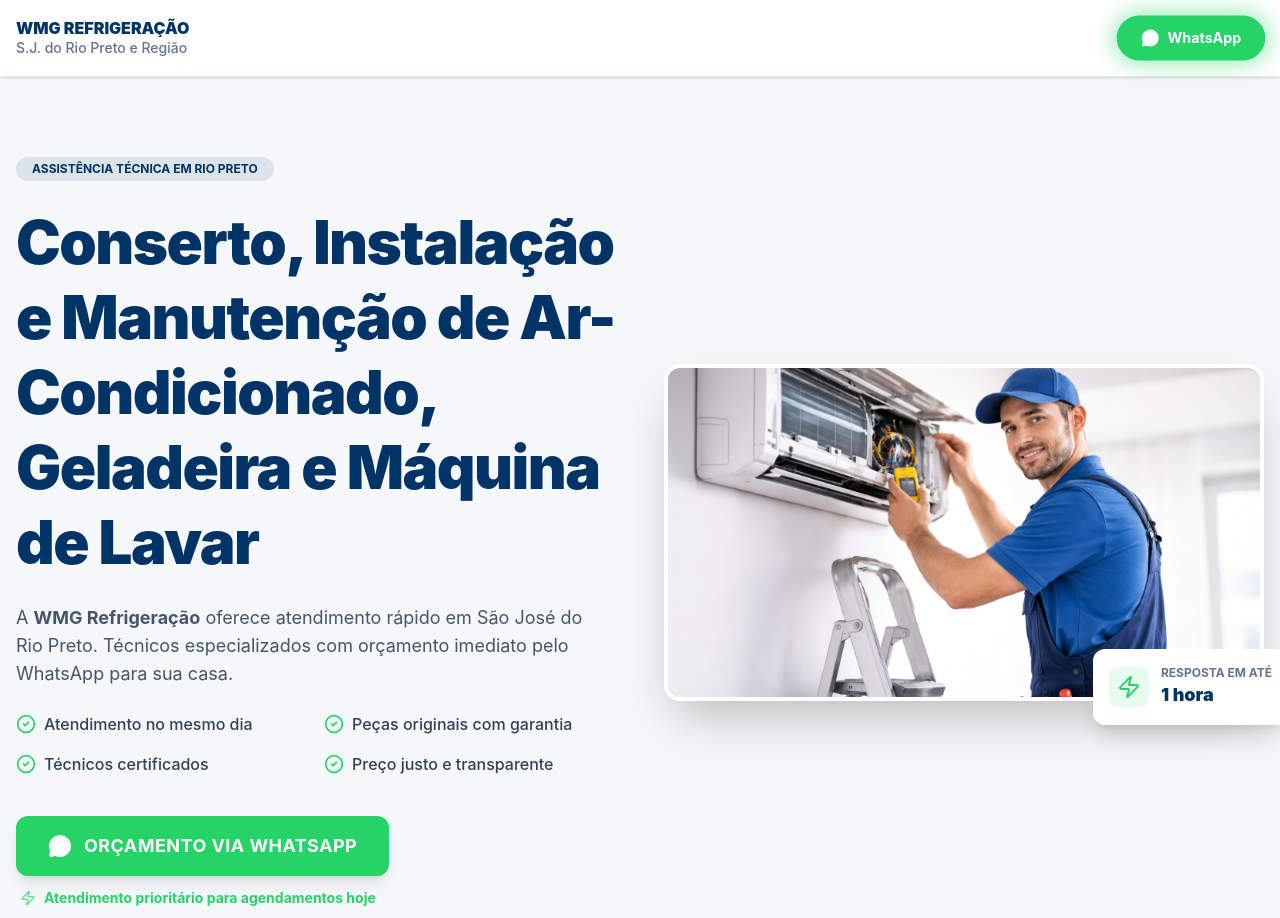
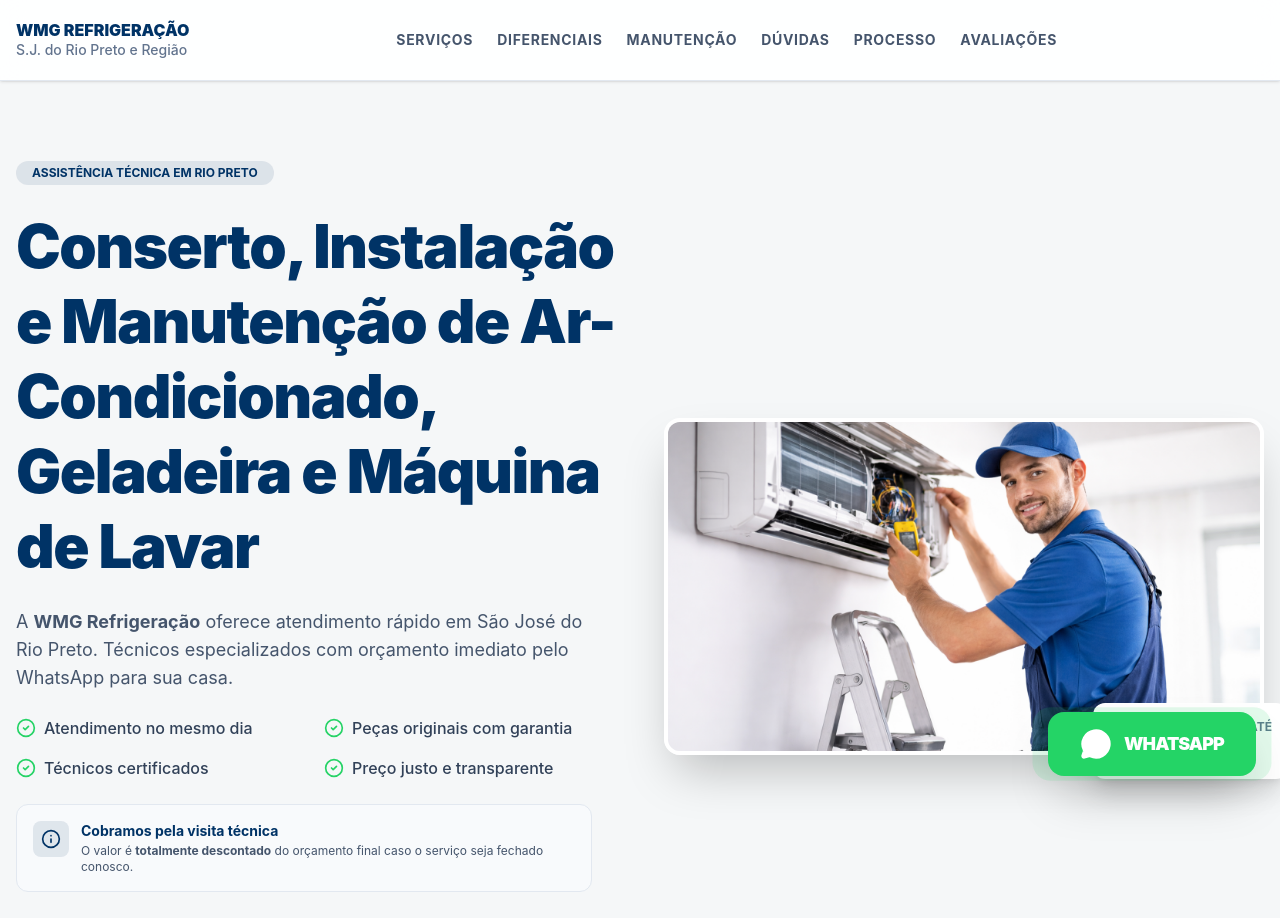
Before and after one commit to giovanagarcia1609-cell/wmg-refrigeracao, a React (Vite) app: page / in a window 1280 px wide. Shown: the top 918 px of the page. Built offline with nearby package versions, Linux system fonts and the light colour scheme.

Commit message:
Update App.tsx

```diff
--- a/src/App.tsx
+++ b/src/App.tsx
@@ -3,7 +3,8 @@
  * SPDX-License-Identifier: Apache-2.0
  */
 
-import { motion } from "motion/react";
+import { useState } from "react";
+import { motion, AnimatePresence } from "motion/react";
 import {
   MessageCircle,
   CheckCircle2,
@@ -19,12 +20,26 @@ import {
   Star,
   ArrowRight,
   Award,
-  HelpCircle
+  HelpCircle,
+  Info,
+  Menu,
+  X
 } from "lucide-react";
 
 const WHATSAPP_LINK = "https://wa.me/5517996685368?text=Ol%C3%A1%2C%20tudo%20bem%3F%20Gostaria%20de%20agendar%20com%20um%20t%C3%A9cnico%20da%20WMG%20refrigera%C3%A7%C3%A3o!";
 
 export default function App() {
+  const [isMenuOpen, setIsMenuOpen] = useState(false);
+
+  const navItems = [
+    { label: "Serviços", href: "#servicos" },
+    { label: "Diferenciais", href: "#por-que-wmg" },
+    { label: "Manutenção", href: "#reparo-manutencao" },
+    { label: "Dúvidas", href: "#faq" },
+    { label: "Processo", href: "#como-funciona" },
+    { label: "Avaliações", href: "#avaliacoes" },
+  ];
+
   // Schema.org JSON-LD for LocalBusiness
   const schemaMarkup = {
     "@context": "https://schema.org",
@@ -77,8 +92,8 @@ export default function App() {
       </script>
 
       {/* Header */}
-      <header className="sticky top-0 z-50 w-full py-4 bg-white border-b border-slate-200 shadow-sm">
-        <div className="max-w-7xl mx-auto px-4 flex justify-between items-center">
+      <header className="sticky top-0 z-50 w-full bg-white/90 backdrop-blur-md border-b border-slate-200 shadow-sm">
+        <div className="max-w-7xl mx-auto px-4 h-20 flex justify-between items-center">
           <div className="flex items-center gap-4">
             <div className="flex flex-col">
               <span className="text-sm md:text-base font-black text-primary leading-tight uppercase">
@@ -89,41 +104,64 @@ export default function App() {
               </span>
             </div>
           </div>
-          <motion.a
-            animate={{
-              scale: [1, 1.03, 1],
-              boxShadow: [
-                "0 4px 6px -1px rgba(0, 0, 0, 0.1), 0 2px 4px -1px rgba(0, 0, 0, 0.06)",
-                "0 0 20px 5px rgba(37, 211, 102, 0.4)",
-                "0 4px 6px -1px rgba(0, 0, 0, 0.1), 0 2px 4px -1px rgba(0, 0, 0, 0.06)"
-              ]
-            }}
-            transition={{
-              duration: 2,
-              repeat: Infinity,
-              ease: "easeInOut"
-            }}
-            href={WHATSAPP_LINK}
-            target="_blank"
-            rel="noopener noreferrer"
-            className="flex items-center gap-2 bg-whatsapp text-white px-4 md:px-6 py-2 md:py-3 rounded-full text-xs md:text-sm font-bold shadow-lg hover:bg-green-600 transition-colors relative overflow-hidden group"
-          >
+
+          {/* Desktop Navigation */}
+          <nav className="hidden lg:flex items-center gap-6">
+            {navItems.map((item) => (
+              <a
+                key={item.href}
+                href={item.href}
+                className="text-sm font-bold text-slate-600 hover:text-primary transition-colors uppercase tracking-wider"
+              >
+                {item.label}
+              </a>
+            ))}
+          </nav>
+
+          <div className="flex items-center gap-3">
+            {/* Mobile Menu Toggle */}
+            <button
+              onClick={() => setIsMenuOpen(!isMenuOpen)}
+              className="lg:hidden p-2 text-primary hover:bg-slate-100 rounded-lg transition-colors"
+            >
+              {isMenuOpen ? <X size={28} /> : <Menu size={28} />}
+            </button>
+          </div>
+        </div>
+
+        {/* Mobile Navigation Overlay */}
+        <AnimatePresence>
+          {isMenuOpen && (
             <motion.div
-              animate={{
-                x: ['-100%', '200%'],
-              }}
-              transition={{
-                duration: 3,
-                repeat: Infinity,
-                ease: "linear",
-                repeatDelay: 1
-              }}
-              className="absolute inset-0 bg-gradient-to-r from-transparent via-white/30 to-transparent -skew-x-12"
-            />
-            <MessageCircle size={18} fill="currentColor" className="relative z-10" />
-            <span className="relative z-10">WhatsApp</span>
-          </motion.a>
-        </div>
+              initial={{ opacity: 0, height: 0 }}
+              animate={{ opacity: 1, height: "auto" }}
+              exit={{ opacity: 0, height: 0 }}
+              className="lg:hidden bg-white border-t border-slate-100 overflow-hidden"
+            >
+              <div className="flex flex-col p-4 gap-4">
+                {navItems.map((item) => (
+                  <a
+                    key={item.href}
+                    href={item.href}
+                    onClick={() => setIsMenuOpen(false)}
+                    className="text-lg font-bold text-slate-700 hover:text-primary p-2 transition-colors border-b border-slate-50 last:border-0"
+                  >
+                    {item.label}
+                  </a>
+                ))}
+                <a
+                  href={WHATSAPP_LINK}
+                  target="_blank"
+                  rel="noopener noreferrer"
+                  className="bg-whatsapp text-white p-4 rounded-xl font-bold flex items-center justify-center gap-3 shadow-lg"
+                >
+                  <MessageCircle size={24} fill="currentColor" />
+                  FALAR COM TÉCNICO AGORA
+                </a>
+              </div>
+            </motion.div>
+          )}
+        </AnimatePresence>
       </header>
 
       <main className="flex-grow">
@@ -159,7 +197,23 @@ export default function App() {
                 ))}
               </div>
 
-              <div className="flex flex-col gap-3 mt-4">
+              {/* Info Box: Visita Técnica */}
+              <motion.div
+                initial={{ opacity: 0, y: 10 }}
+                animate={{ opacity: 1, y: 0 }}
+                transition={{ delay: 0.5 }}
+                className="bg-slate-50 border border-slate-200 p-4 rounded-xl flex items-start gap-3 max-w-xl"
+              >
+                <div className="bg-primary/10 p-2 rounded-lg text-primary shrink-0">
+                  <Info size={20} />
+                </div>
+                <div>
+                  <p className="font-bold text-primary text-sm">Cobramos pela visita técnica</p>
+                  <p className="text-slate-600 text-xs mt-0.5">O valor é <strong>totalmente descontado</strong> do orçamento final caso o serviço seja fechado conosco.</p>
+                </div>
+              </motion.div>
+
+              <div className="flex flex-col gap-3 mt-1">
                 <a
                   href={WHATSAPP_LINK}
                   target="_blank"
@@ -260,7 +314,7 @@ export default function App() {
         </section>
 
         {/* Why Choose Us */}
-        <section className="bg-primary py-20">
+        <section className="bg-primary py-20" id="por-que-wmg">
           <div className="max-w-7xl mx-auto px-4 text-center">
             <h2 className="text-3xl md:text-4xl font-black text-white mb-16">Por que a WMG Refrigeração é a melhor escolha?</h2>
             <div className="grid grid-cols-2 md:grid-cols-3 lg:grid-cols-6 gap-6 md:gap-4">
@@ -282,7 +336,7 @@ export default function App() {
         </section>
 
         {/* Maintenance Chips */}
-        <section className="py-16 bg-background-light">
+        <section className="py-16 bg-background-light" id="reparo-manutencao">
           <div className="max-w-7xl mx-auto px-4">
             <h2 className="text-2xl font-bold text-center mb-10 text-primary uppercase tracking-widest">Serviços de Reparo e Manutenção</h2>
             <div className="flex flex-wrap justify-center gap-4">
@@ -308,7 +362,7 @@ export default function App() {
         </section>
 
         {/* FAQ Section - Great for SEO */}
-        <section className="py-20 bg-white">
+        <section className="py-20 bg-white" id="faq">
           <div className="max-w-4xl mx-auto px-4">
             <h2 className="text-3xl md:text-4xl font-black text-center mb-12 text-primary">Dúvidas Frequentes</h2>
             <div className="space-y-6">
@@ -343,7 +397,7 @@ export default function App() {
         </section>
 
         {/* How it Works */}
-        <section className="py-20 bg-white border-t border-slate-100">
+        <section className="py-20 bg-white border-t border-slate-100" id="como-funciona">
           <div className="max-w-7xl mx-auto px-4">
             <h2 className="text-3xl md:text-4xl font-black text-center mb-16 text-primary">Como solicitar seu atendimento</h2>
             <div className="flex flex-col md:flex-row gap-12 justify-center items-start relative">
@@ -365,7 +419,7 @@ export default function App() {
         </section>
 
         {/* Reviews */}
-        <section className="bg-background-light py-20">
+        <section className="bg-background-light py-20" id="avaliacoes">
           <div className="max-w-7xl mx-auto px-4">
             <div className="text-center mb-16">
               <h2 className="text-3xl md:text-4xl font-black text-primary mb-4">O que dizem nossos clientes em Rio Preto</h2>
@@ -444,6 +498,29 @@ export default function App() {
           <p>© 2026 WMG Refrigeração. Todos os direitos reservados.</p>
         </div>
       </footer>
+
+      {/* Floating CTA */}
+      <motion.a
+        initial={{ scale: 0, opacity: 0 }}
+        animate={{ scale: 1, opacity: 1 }}
+        whileHover={{ scale: 1.05 }}
+        whileTap={{ scale: 0.95 }}
+        href={WHATSAPP_LINK}
+        target="_blank"
+        rel="noopener noreferrer"
+        className="fixed bottom-6 right-6 z-40 bg-whatsapp text-white p-4 lg:px-8 lg:py-4 rounded-full lg:rounded-2xl shadow-2xl flex items-center justify-center gap-3 group transition-all duration-300"
+      >
+        <MessageCircle size={32} fill="currentColor" />
+        <span className="hidden lg:inline font-black text-lg uppercase tracking-tighter">WhatsApp</span>
+        <span className="absolute right-full mr-4 bg-white text-primary px-3 py-1.5 rounded-lg text-sm font-bold shadow-xl opacity-0 group-hover:opacity-100 transition-opacity whitespace-nowrap pointer-events-none border border-slate-100 lg:hidden">
+          Falar com Técnico
+        </span>
+        <motion.div
+          animate={{ scale: [1, 1.2, 1], opacity: [0.5, 0, 0.5] }}
+          transition={{ duration: 2, repeat: Infinity }}
+          className="absolute inset-0 bg-whatsapp rounded-full lg:rounded-2xl -z-10"
+        />
+      </motion.a>
     </div>
   );
 }
```
